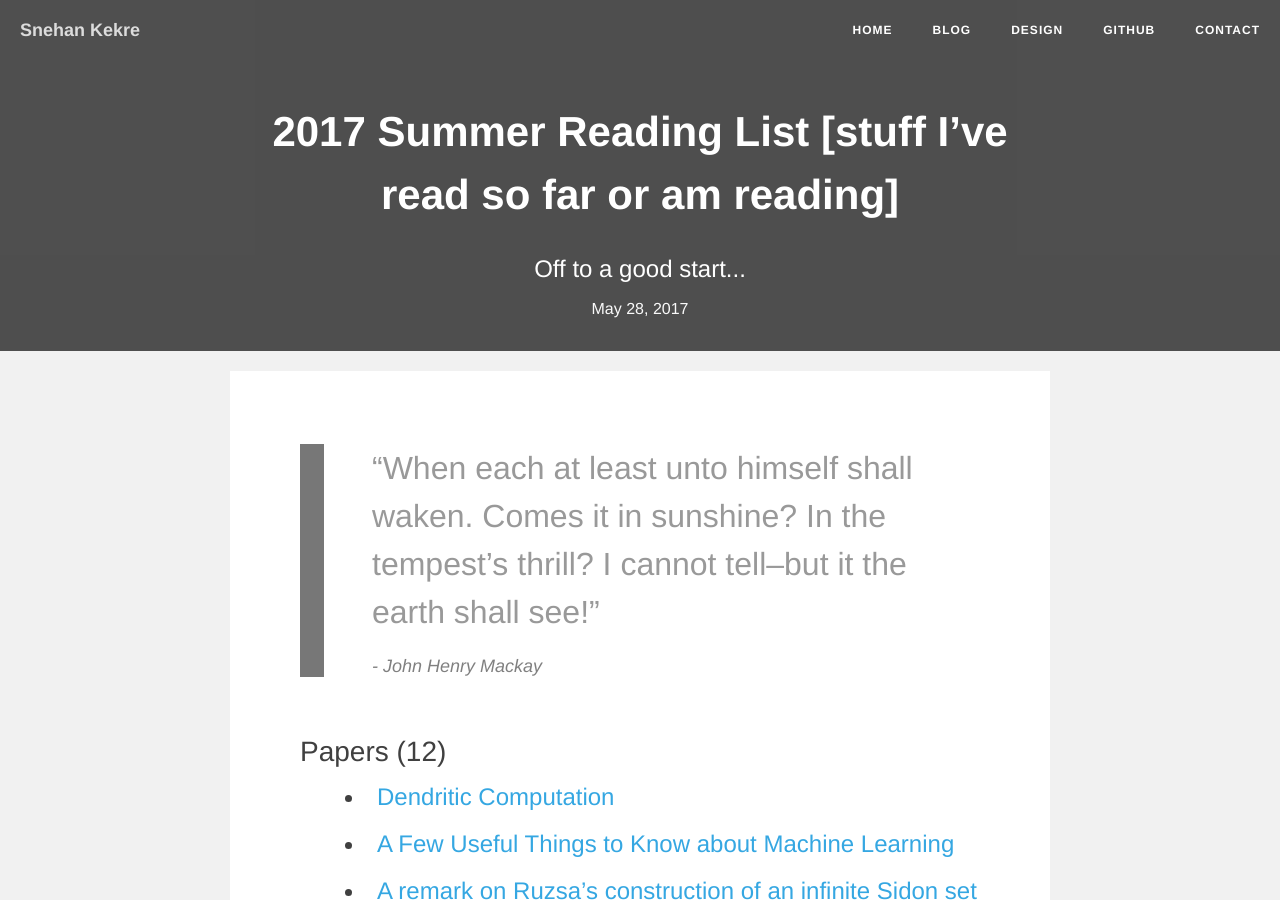
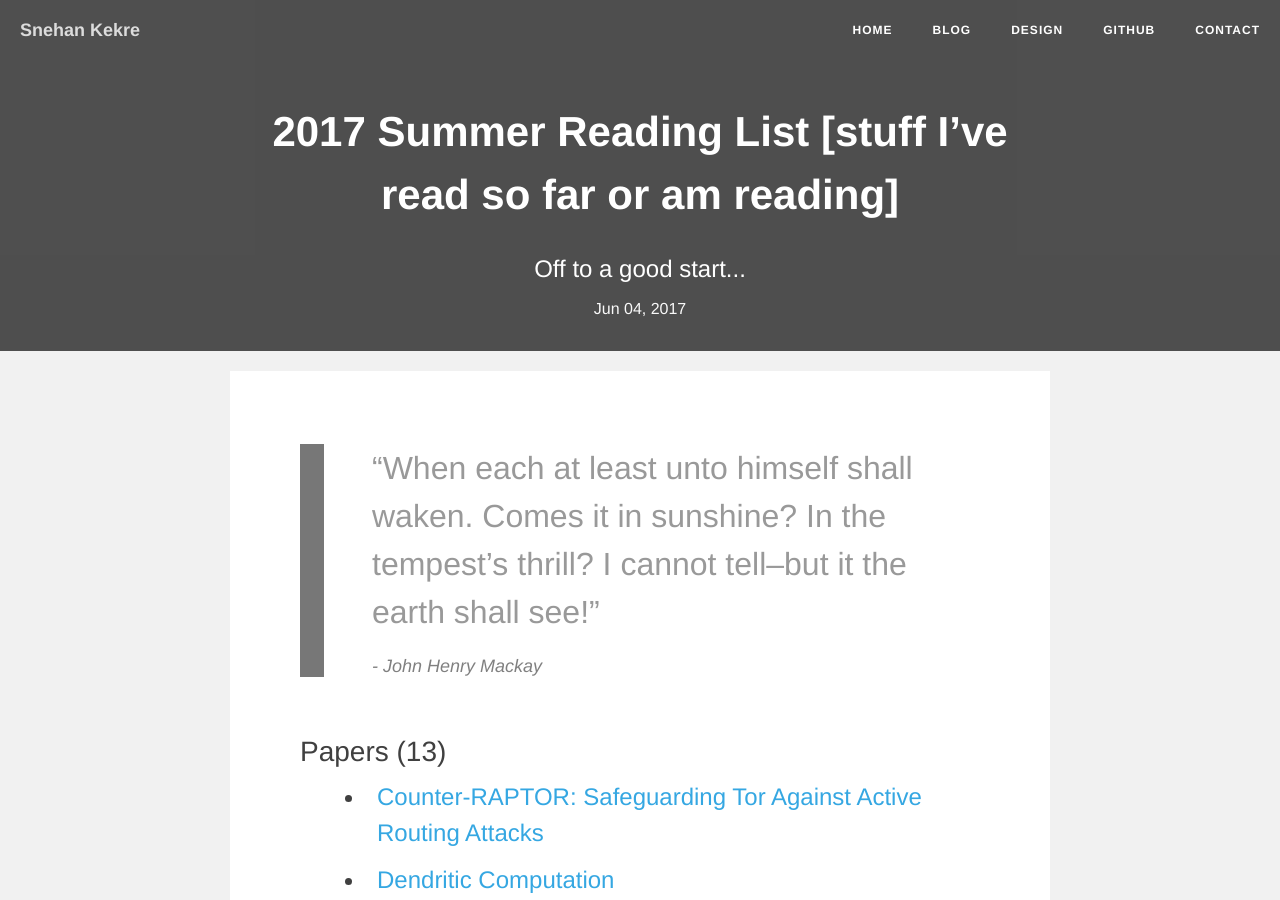
Before and after one commit to snehankekre/snehankekre.github.io, a Jekyll site: the page built from _posts/2017-05-12-summer-reading.md, in a window 1280 px wide and 900 px high. Built offline with Jekyll 4.4.1, drawn with Linux system fonts in a browser that asks for light colours.

Commit message:
update: paper

```diff
--- a/_posts/2017-05-12-summer-reading.md
+++ b/_posts/2017-05-12-summer-reading.md
@@ -1,7 +1,7 @@
 ---
 layout: post
 title:  "2017 Summer Reading List [stuff I’ve read so far or am reading]"
-date:   2017-05-28 11:20:13
+date:   2017-06-04 11:20:13
 categories: 2017 read I books reading year in review papers
 image:
         feature: books-2.jpeg
@@ -14,7 +14,8 @@ published: True
 >
 > #### \- John Henry Mackay
 
-## Papers (12)
+## Papers (13)
+- [Counter-RAPTOR: Safeguarding Tor Against Active Routing Attacks](https://www.princeton.edu/~pmittal/publications/counter-raptor-sp17)
 - [Dendritic Computation](https://neurophysics.ucsd.edu/courses/physics_171/annurev.neuro.28.061604.135703.pdf)
 - [A Few Useful Things to Know about Machine Learning](https://homes.cs.washington.edu/~pedrod/papers/cacm12.pdf)
 - [A remark on Ruzsa’s construction of an infinite Sidon set](https://arxiv.org/pdf/1103.5732.pdf)
```
